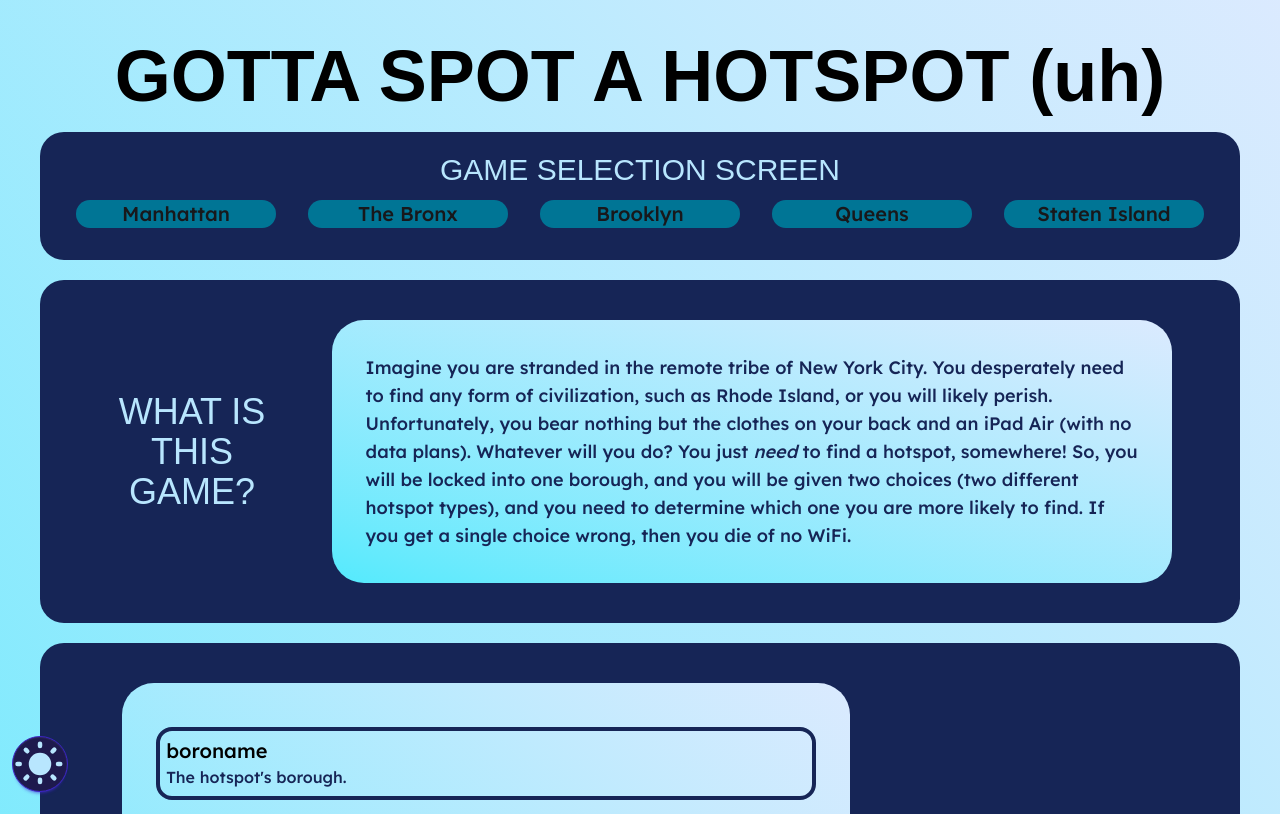
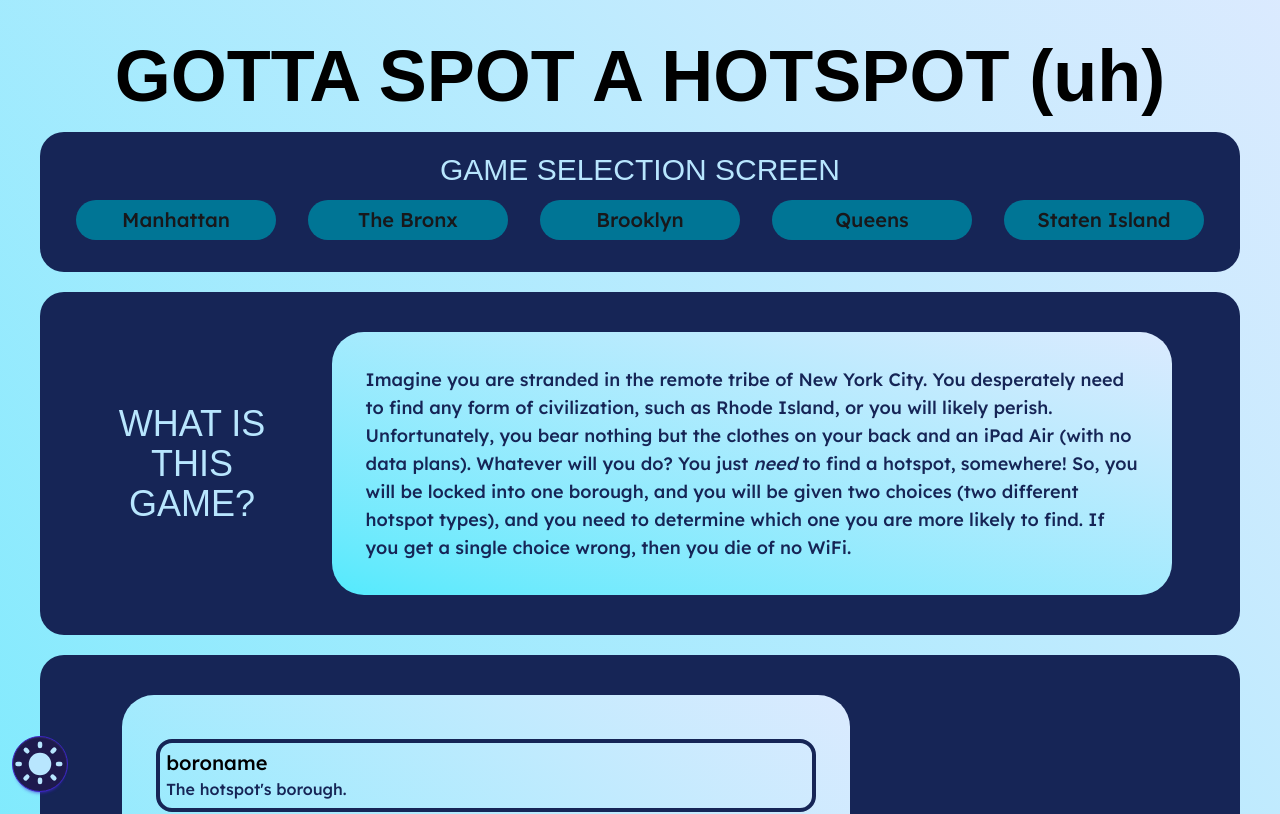
Before and after one commit to staten-island-tech/vue-open-data-Edward-Mercado, a Vue app in the folder app/: page / in a window 1280 px wide. Shown: the top 814 px of the page. Built offline with nearby package versions, Linux system fonts and the light colour scheme; a web font is replaced by a local one.

Commit message:
fixed weird buttons being messed up

```diff
--- a/app/src/components/MenuSelect.vue
+++ b/app/src/components/MenuSelect.vue
@@ -3,11 +3,11 @@
         <h2 class="min-w-full saira-stencil-one-subtitle text-center text-3xl" :class="themeObject.color_6">
             GAME SELECTION SCREEN
         </h2>
-        <router-link to="/play/1" :class="[themeObject.button_2]" class="lexend-deca min-w-50 m-3 text-xl rounded-3xl text-center hover:-translate-y-0.5 active:translate-y-0.5 duration-150"> Manhattan </router-link>
-        <router-link to="/play/2" :class="themeObject.button_2" class="lexend-deca min-w-50 m-3 text-xl rounded-3xl text-center hover:-translate-y-0.5 active:translate-y-0.5 duration-150"> The Bronx </router-link>
-        <router-link to="/play/3" :class="themeObject.button_2" class="lexend-deca min-w-50 m-3 text-xl rounded-3xl text-center hover:-translate-y-0.5 active:translate-y-0.5 duration-150"> Brooklyn </router-link>
-        <router-link to="/play/4" :class="themeObject.button_2" class="lexend-deca min-w-50 m-3 text-xl rounded-3xl text-center hover:-translate-y-0.5 active:translate-y-0.5 duration-150"> Queens </router-link>
-        <router-link to="/play/5" :class="themeObject.button_2" class="lexend-deca min-w-50 m-3 text-xl rounded-3xl text-center hover:-translate-y-0.5 active:translate-y-0.5 duration-150"> Staten Island </router-link>
+        <router-link to="/play/1" :class="[themeObject.button_2]" class="lexend-deca min-w-50 h-10 flex items-center justify-center m-3 text-xl rounded-3xl text-center hover:-translate-y-0.5 active:translate-y-0.5 duration-150"> Manhattan </router-link>
+        <router-link to="/play/2" :class="themeObject.button_2" class="lexend-deca min-w-50 h-10 flex items-center justify-center m-3 text-xl rounded-3xl text-center hover:-translate-y-0.5 active:translate-y-0.5 duration-150"> The Bronx </router-link>
+        <router-link to="/play/3" :class="themeObject.button_2" class="lexend-deca min-w-50 h-10 flex items-center justify-center m-3 text-xl rounded-3xl text-center hover:-translate-y-0.5 active:translate-y-0.5 duration-150"> Brooklyn </router-link>
+        <router-link to="/play/4" :class="themeObject.button_2" class="lexend-deca min-w-50 h-10 flex items-center justify-center m-3 text-xl rounded-3xl text-center hover:-translate-y-0.5 active:translate-y-0.5 duration-150"> Queens </router-link>
+        <router-link to="/play/5" :class="themeObject.button_2" class="lexend-deca min-w-50 h-10 flex items-center justify-center m-3 text-xl rounded-3xl text-center hover:-translate-y-0.5 active:translate-y-0.5 duration-150"> Staten Island </router-link>
     </div>
 </template>
 
```
